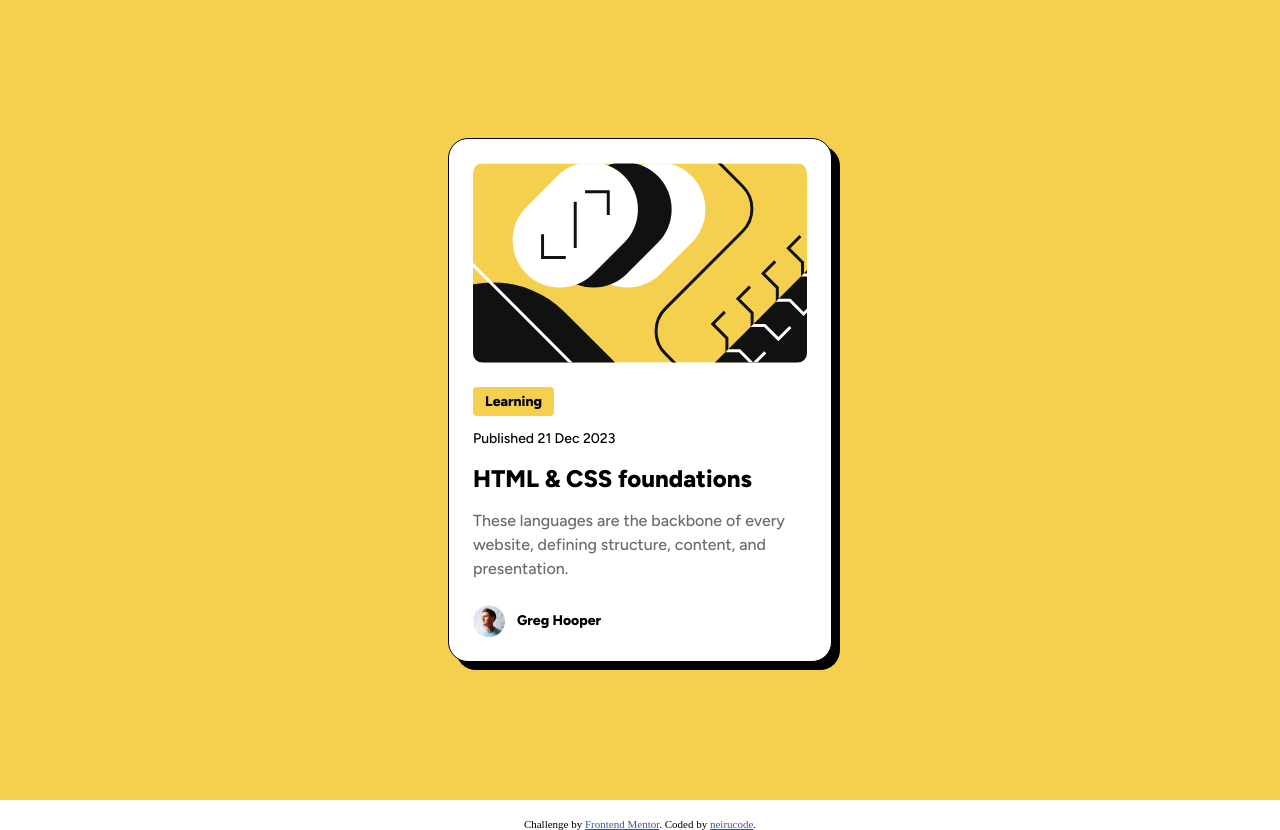
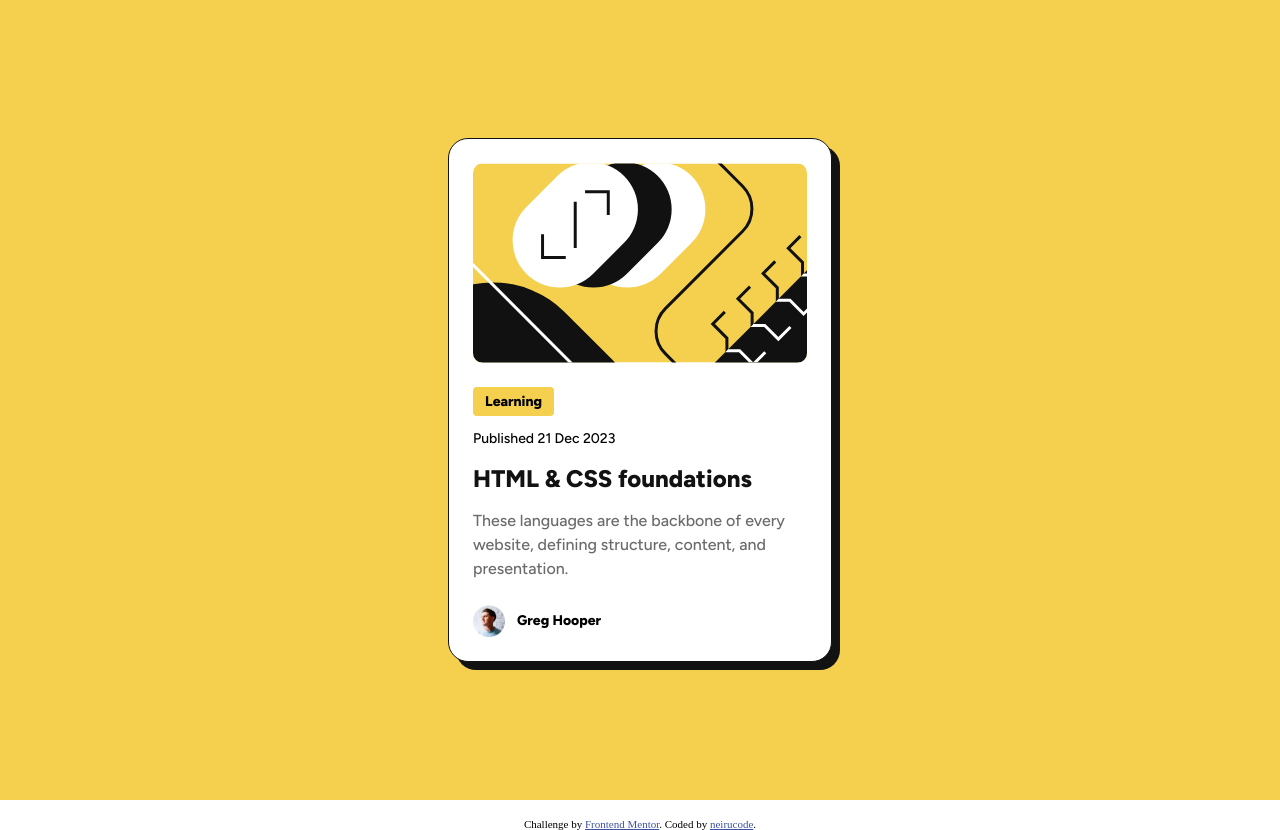
Before and after one commit to neirucode/blog-preview-card, a plain HTML site: page index.html in a window 1280 px wide. Drawn offline with Linux system fonts and the light colour scheme.

Commit message:
Updated black colors

```diff
--- a/style.css
+++ b/style.css
@@ -74,7 +74,7 @@ body {
 .card {
     display: flex;
     flex-direction: column;
-    border: 1px solid black;
+    border: 1px solid var(--gray950);
     border-radius: 20px;
     width: fit-content;
     min-height: 522px;
@@ -82,16 +82,16 @@ body {
     gap: 1.5rem;
     padding: 1.5rem;
     background-color: var(--white);
-    box-shadow: .5rem .5rem black;
+    box-shadow: .5rem .5rem var(--gray950);
     transition: box-shadow 0.3s;
 }
 
 .card:hover {
-    box-shadow: 1rem 1rem black;
+    box-shadow: 1rem 1rem var(--gray950);
 }
 
 .card .title {
-    color: black;
+    color: var(--gray950);
     transition: 0.5s ease-in-out;
 }
 
```
